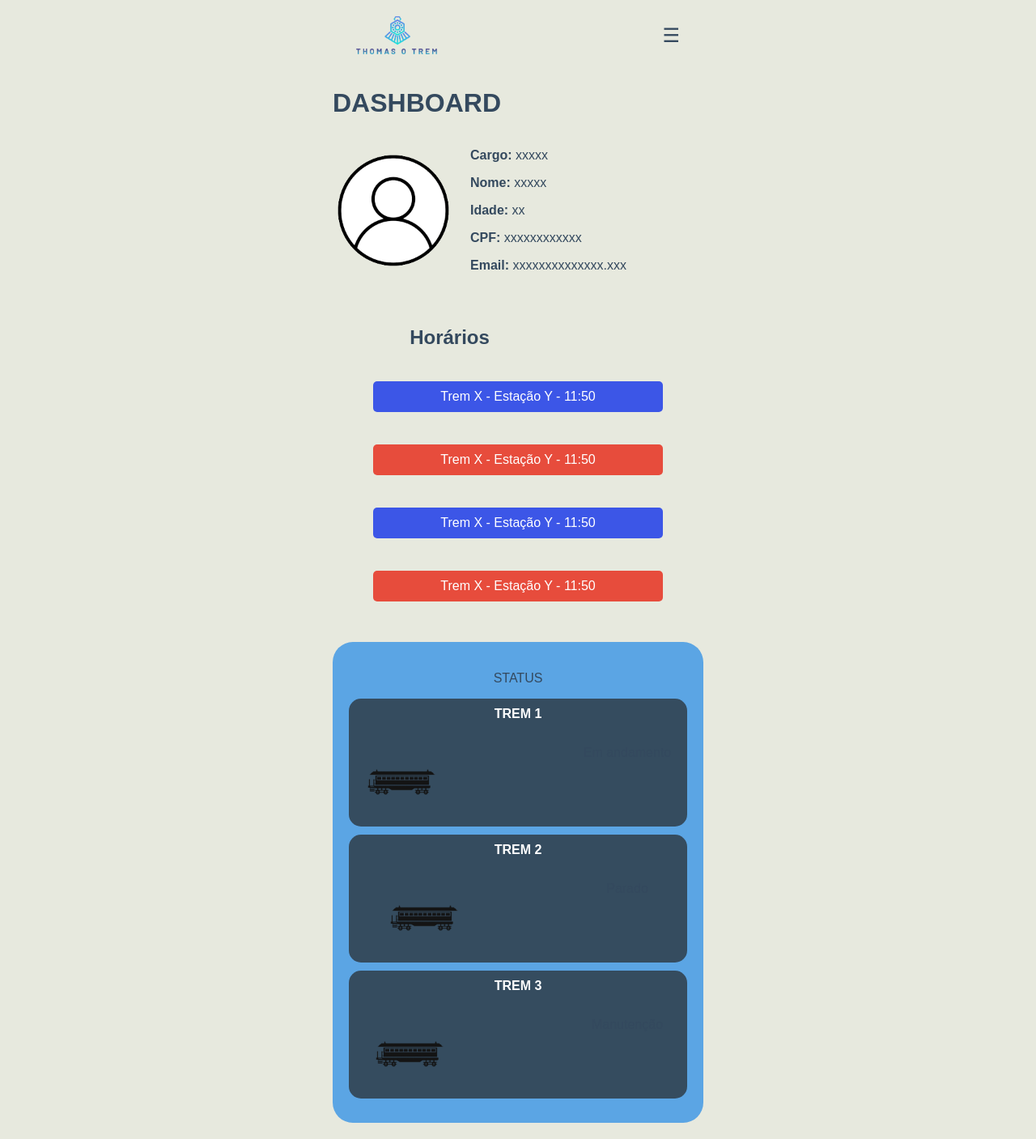
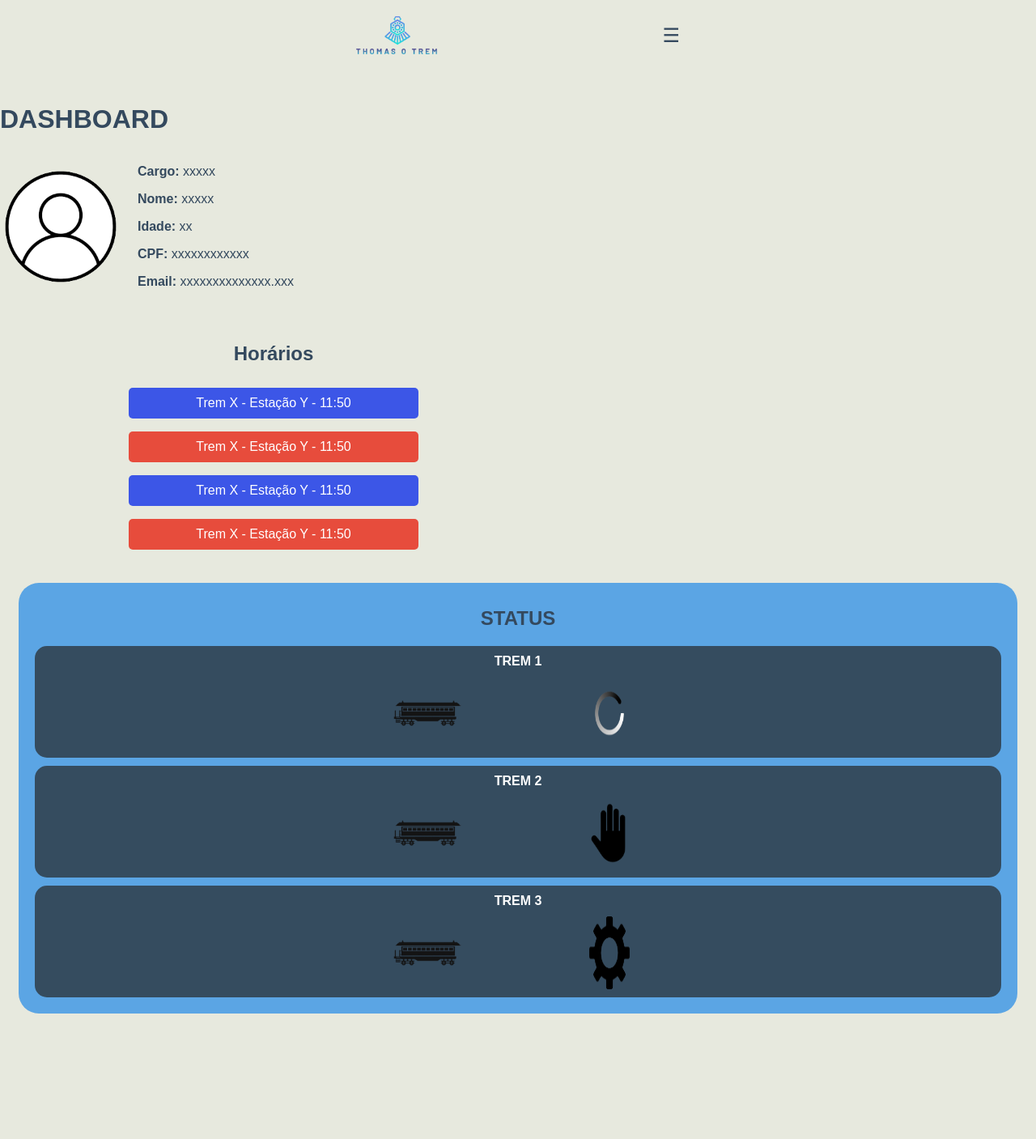
Before and after one commit to Lucascode06/SA---Thomas-o-Trem, a PHP site: page /public/dashboard.html in a window 1280 px wide. Shown: the whole page at 81% size. After the commit the page ends 1252 px from the top, so only its background shows below. Run offline with PHP 8.4, Linux system fonts and the light colour scheme; some web fonts are replaced.

Commit message:
FINALIZADO

```diff
--- a/public/dashboard.html
+++ b/public/dashboard.html
@@ -1,5 +1,6 @@
 <!DOCTYPE html>
 <html lang="pt-BR">
+
 <head>
   <meta charset="UTF-8">
   <meta name="viewport" content="width=device-width, initial-scale=1.0">
@@ -7,18 +8,23 @@
   <link rel="stylesheet" href="../style/dashboard.css">
   <link rel="preconnect" href="https://fonts.googleapis.com">
   <link rel="preconnect" href="https://fonts.gstatic.com" crossorigin>
-  <link href="https://fonts.googleapis.com/css2?family=DM+Serif+Text:ital@0;1&family=WDXL+Ludabrifont+TC&display=swap" rel="stylesheet">
+  <link href="https://fonts.googleapis.com/css2?family=DM+Serif+Text:ital@0;1&family=WDXL+Ludabrifont+TC&display=swap"
+    rel="stylesheet">
   <script src="../script/dash.js"></script>
 </head>
+
 <body>
+  <!-- Container principal -->
   <div class="container">
     <header>
       <img src="../style/assets/thomasotrem.png" alt="Logo" class="logo">
       <div class="menu-toggle" onclick="toggleMenu()">☰</div>
     </header>
+
+    <!-- Menu de navegação -->
     <nav id="menu" class="hidden">
       <ul>
-        <li><a href="../index.html">Inicio</a></li>
+        <li><a href="dashboard.html">Inicio</a></li>
         <li><a href="rotas.html">Rotas</a></li>
         <li><a href="notificacao.html">Notificação</a></li>
         <li><a href="relatorio.html">Relatorio</a></li>
@@ -27,8 +33,13 @@
         <li><a href="../index.html">Sair</a></li>
       </ul>
     </nav>
+  </div>
+
+  <!-- Conteúdo principal -->
   <main>
     <h1>DASHBOARD</h1>
+
+    <!-- Informações do usuário -->
     <div class="user-info">
       <img id="perfil" src="../style/assets/Logo.png" alt="Foto de perfil">
       <div class="user-details">
@@ -39,6 +50,8 @@
         <p><strong>Email:</strong> xxxxxxxxxxxxxx.xxx</p>
       </div>
     </div>
+
+    <!-- Horários dos trens -->
     <div class="box">
       <h2>Horários</h2>
       <button class="box blue">Trem X - Estação Y - 11:50</button>
@@ -46,31 +59,36 @@
       <button class="box blue">Trem X - Estação Y - 11:50</button>
       <button class="box red">Trem X - Estação Y - 11:50</button>
     </div>
+
+    <!-- Relatórios dos trens -->
     <div class="relatorio-box">
-        <p class="status-title">STATUS</p>
+      <h2>STATUS</h2>
+
       <div class="relatorio-card">
         <div class="relatorio-btn">TREM 1</div>
         <div class="relatorio-imagens">
-            <img src="../style/assets/vagao.png" class="relatorio-icone" alt="Vagão">
-            <span class="status status-andamento">Em andamento</span>
+          <img src="../style/assets/vagao.png" class="relatorio-icone" alt="Velocidade">
+          <img src="../style/assets/Loading-Icon.png" class="relatorio-icone" alt="Velocidade">
         </div>
       </div>
+
       <div class="relatorio-card">
         <div class="relatorio-btn">TREM 2</div>
         <div class="relatorio-imagens">
-            <img src="../style/assets/vagao.png" class="relatorio-icone" alt="Vagão">
-            <span class="status status-parado">Parado</span>
+          <img src="../style/assets/vagao.png" class="relatorio-icone" alt="Velocidade">
+          <img src="../style/assets/pare.png" class="relatorio-icone" alt="Parado">
         </div>
       </div>
+
       <div class="relatorio-card">
         <div class="relatorio-btn">TREM 3</div>
         <div class="relatorio-imagens">
-            <img src="../style/assets/vagao.png" class="relatorio-icone" alt="Vagão">
-            <span class="status status-manutencao">Manutenção</span>
+          <img src="../style/assets/vagao.png" class="relatorio-icone" alt="Velocidade">
+          <img src="../style/assets/configuracoes.png" class="relatorio-icone" alt="Configurações">
         </div>
       </div>
     </div>
   </main>
-  </div>
 </body>
+
 </html>
--- a/style/dashboard.css
+++ b/style/dashboard.css
@@ -104,7 +104,7 @@ nav ul li:hover {
 }
 
 .box {
-  margin: 20px;
+  margin: 8px;
   width: 50%;
   padding: 10px;
   border: none;
@@ -132,15 +132,16 @@ nav ul li:hover {
 /* === RELATÓRIOS === */
 .relatorio-box {
   background-color: #5ba5e4;
-  padding: 20px;
+  padding: 10px;
   border-radius: 25px;
   text-align: center;
+  margin: 23px;
 }
 
 .relatorio-card {
   background-color: #354c5f;
   border-radius: 15px;
-  margin: 10px 0;
+  margin: 10px;
   padding: 10px;
   position: relative;
 }
@@ -152,8 +153,8 @@ nav ul li:hover {
 
 .relatorio-imagens {
   display: flex;
-  gap: 180px; /* espaço entre as imagens */
-  margin-top: 30px;
+  gap: 135px; /* espaço entre as imagens */
+  margin-top: 10px;
   justify-content: center;
 }
 
```
Lines whose indentation alone changed are shown as unchanged.
